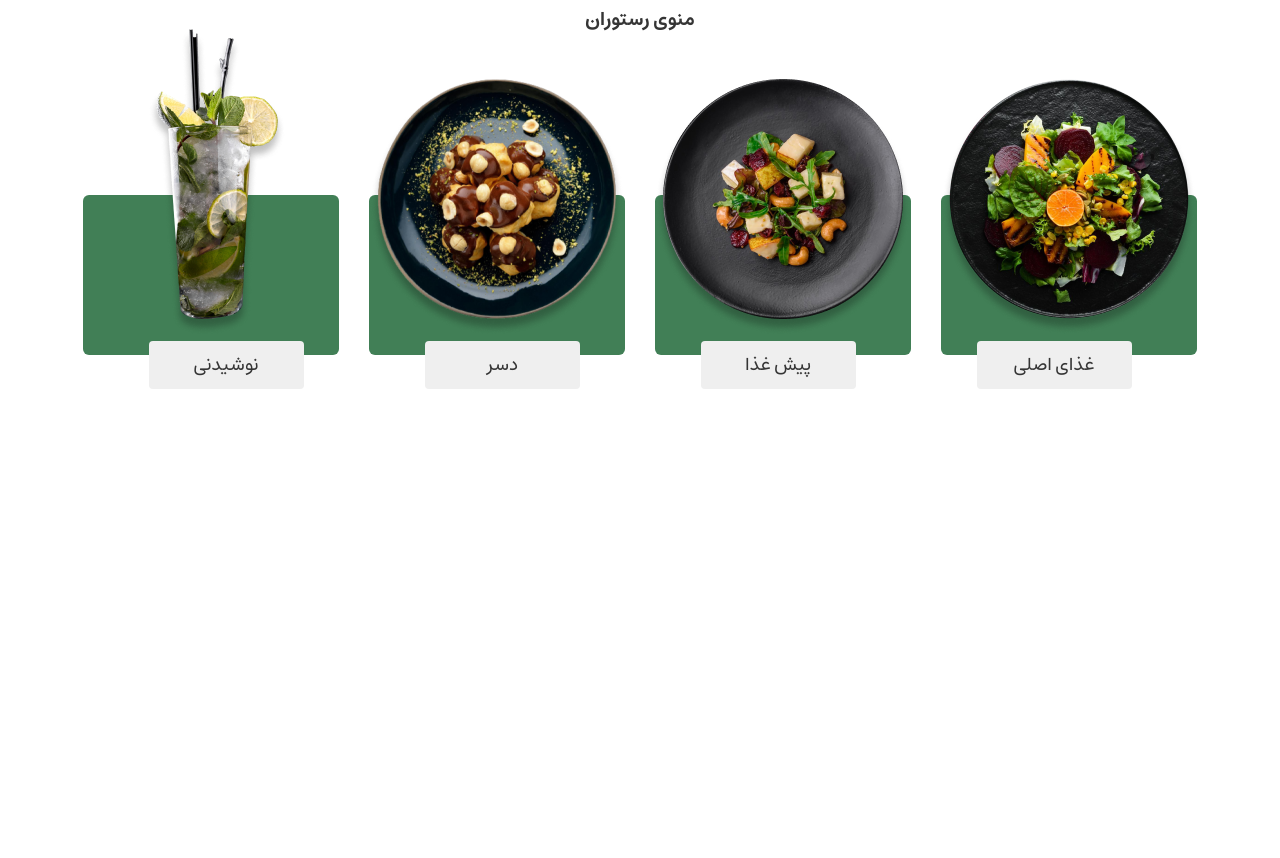
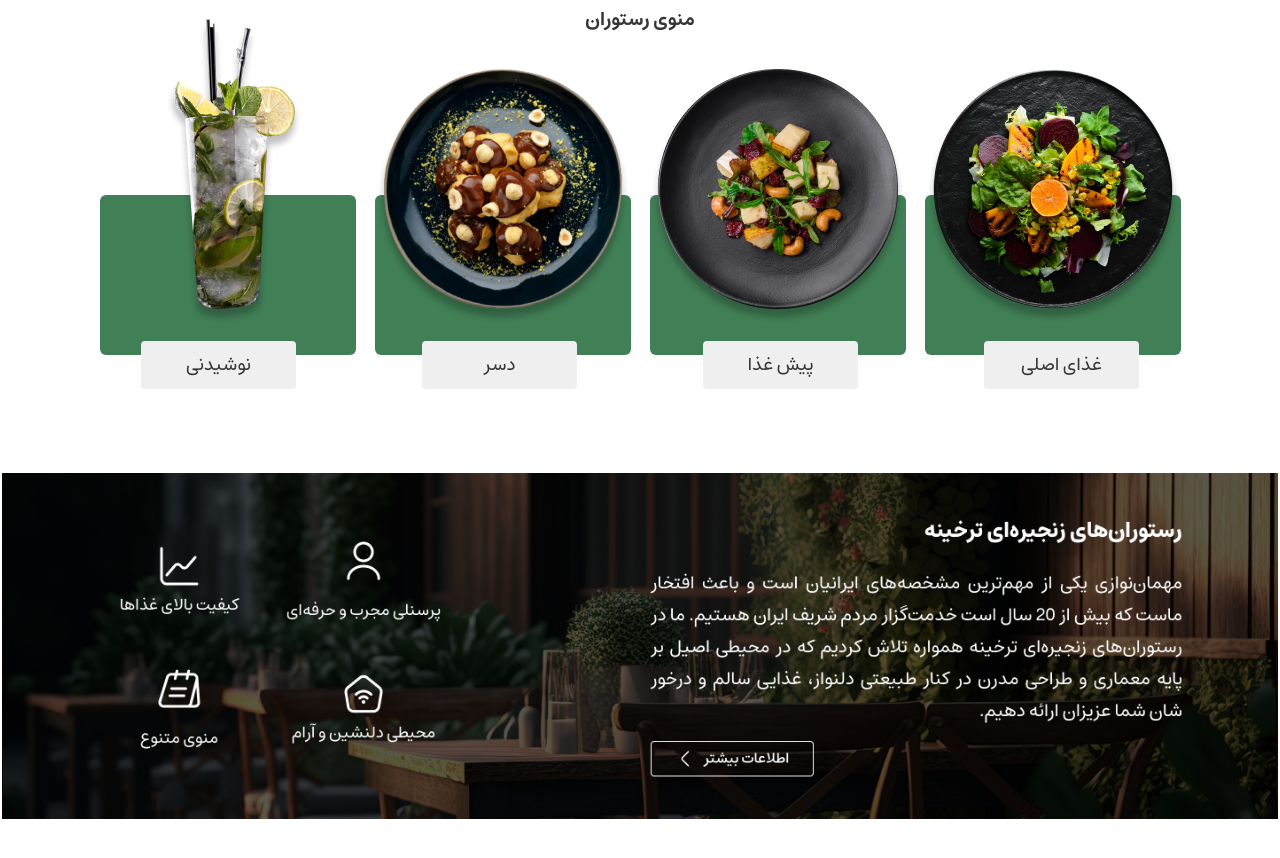
Before and after one commit to Rohamghasemi-30/tarkhinhe, a website: page index.html in a window 1280 px wide. Shown: the part 474-1332 px from the top of the page. Drawn offline with Linux system fonts and the light colour scheme.

Commit message:
version-two

```diff
--- a/index.html
+++ b/index.html
@@ -87,9 +87,27 @@
                                 غذای اصلی
                         </button>
                     </div>
+                    <div class="middle-images flex">
+                        <img src="/images/about.png" alt="">
+                    </div>
                 </div>
-
             </section>
+            <!-- <section class="end">
+                <div class="branches flex">
+                    <div class="box-Branch">
+                        <img src="/images/branch-3.png" alt="">
+                    </div>
+                    <div class="box-Branch">
+                        <img src="/images/branch-2.png" alt="">
+                    </div>
+                    <div class="box-Branch">
+                        <img src="/images/branch-1.png" alt="">
+                    </div>
+                    <div class="box-Branch">
+                        <img src="/images/branch-1.png" alt="">
+                    </div>
+                </div>
+            </section>       -->
         </header>
     </main>
 </body>
--- a/style/_style.scss
+++ b/style/_style.scss
@@ -71,7 +71,7 @@ body{
                     .including{
                         width: 100%;
                         height: 20%;
-                        gap: 30px;
+                        gap: 19px;
                         align-items: center;
                         justify-content: center;
 
@@ -82,16 +82,20 @@ body{
                         background-color: #417F56;
                         border-radius: 6px;
                         align-items: end;
-                        padding-bottom: 20px;
+                        padding-bottom: 30px;
                         justify-content: center;
+                    }
+                    .middle-images{
+                        justify-content: center;
+                    img{
+                        width: 120%;
                     }
                 }
                 .click{
                     width: 100%;
                     height: 20%;
                     justify-content: space-around;
-                    gap: 40px;
-                    grid-row: 100%;
+                    gap: 60px;
                     button{
                         width: 155px;
                         height: 48px;
@@ -105,6 +109,25 @@ body{
         }
     }
         }
+        // End of middle and menu codes
+
+
+
+
+        // The beginning of the last code
+        // .end{
+        //     .branches{
+        //         .branch{
+        //             img{
+
+        //             }
+        //         }
+        //     }
+        // }
+
+
+
+        // End of the last codes
     }
 }
-        // End of middle and menu codes
+}
```
Also changed, not shown: images/branch-1.png (added), images/branch-2.png (added), images/branch-3.png (added), style/style.css, 1 other file.
